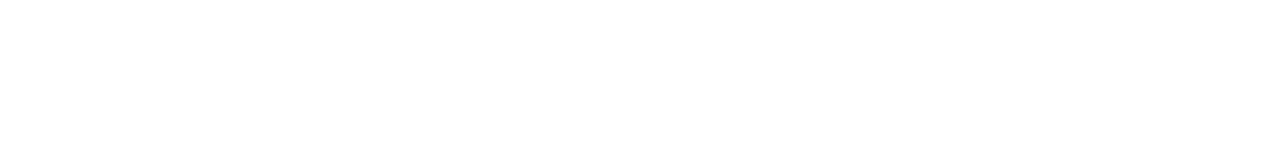
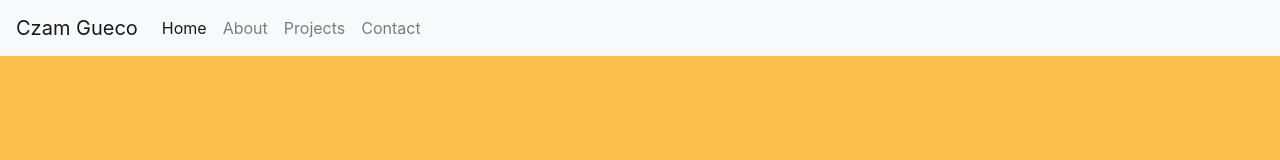
Before and after one commit to czamg/csp1, a plain HTML site: page index.html in a window 1280 px wide. Drawn offline with nearby package versions, Linux system fonts and the light colour scheme.

Commit message:
Added Nav and BG color

```diff
--- a/index.css
+++ b/index.css
@@ -0,0 +1,4 @@
+
+	body {
+		background-color: #FCBF4C;
+	}
--- a/index.html
+++ b/index.html
@@ -15,6 +15,22 @@
 </head>
 <body>
 
+	<nav class="navbar navbar-expand-lg navbar-light bg-light">
+	  <a class="navbar-brand" href="#">Czam Gueco</a>
+	  <button class="navbar-toggler" type="button" data-toggle="collapse" data-target="#navbarNavAltMarkup" aria-controls="navbarNavAltMarkup" aria-expanded="false" aria-label="Toggle navigation">
+	    <span class="navbar-toggler-icon"></span>
+	  </button>
+	  <div class="collapse navbar-collapse" id="navbarNavAltMarkup">
+	    <div class="navbar-nav">
+	      <a class="nav-item nav-link active" href="#">Home<span class="sr-only">(current)</span></a>
+	      <a class="nav-item nav-link" href="#">About</a>
+	      <a class="nav-item nav-link" href="#">Projects</a>
+	      <a class="nav-item nav-link" href="#">Contact</a>
+	    </div>
+	  </div>
+	</nav>
+
+    </div>
 
 
 
@@ -31,9 +47,7 @@
 
 
 
-
-
-
+</div>
 
 	<!-- Option 1: jQuery and Bootstrap Bundle (includes Popper) -->
 	    <script src="https://code.jquery.com/jquery-3.5.1.slim.min.js" integrity="sha384-DfXdz2htPH0lsSSs5nCTpuj/zy4C+OGpamoFVy38MVBnE+IbbVYUew+OrCXaRkfj" crossorigin="anonymous"></script>
```
